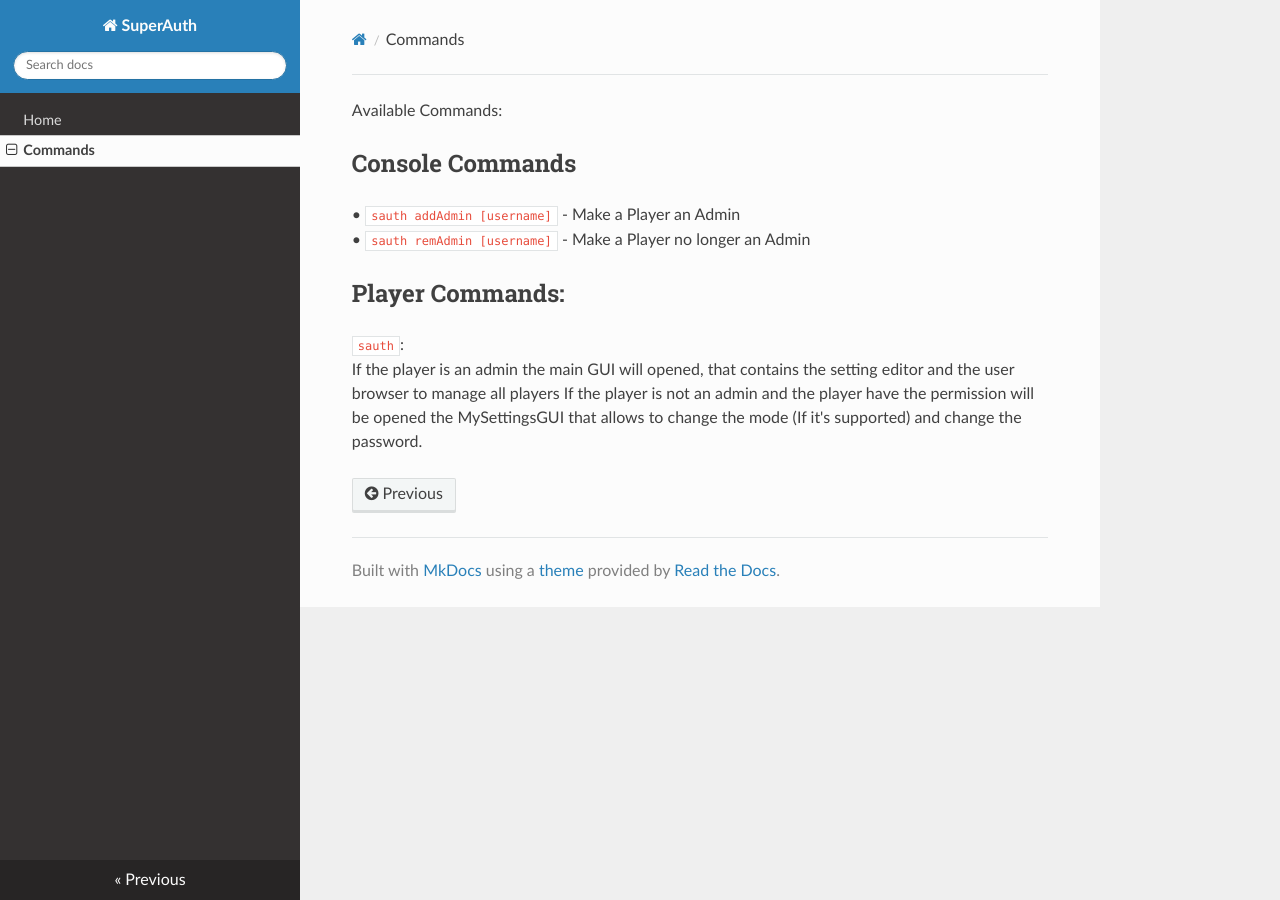
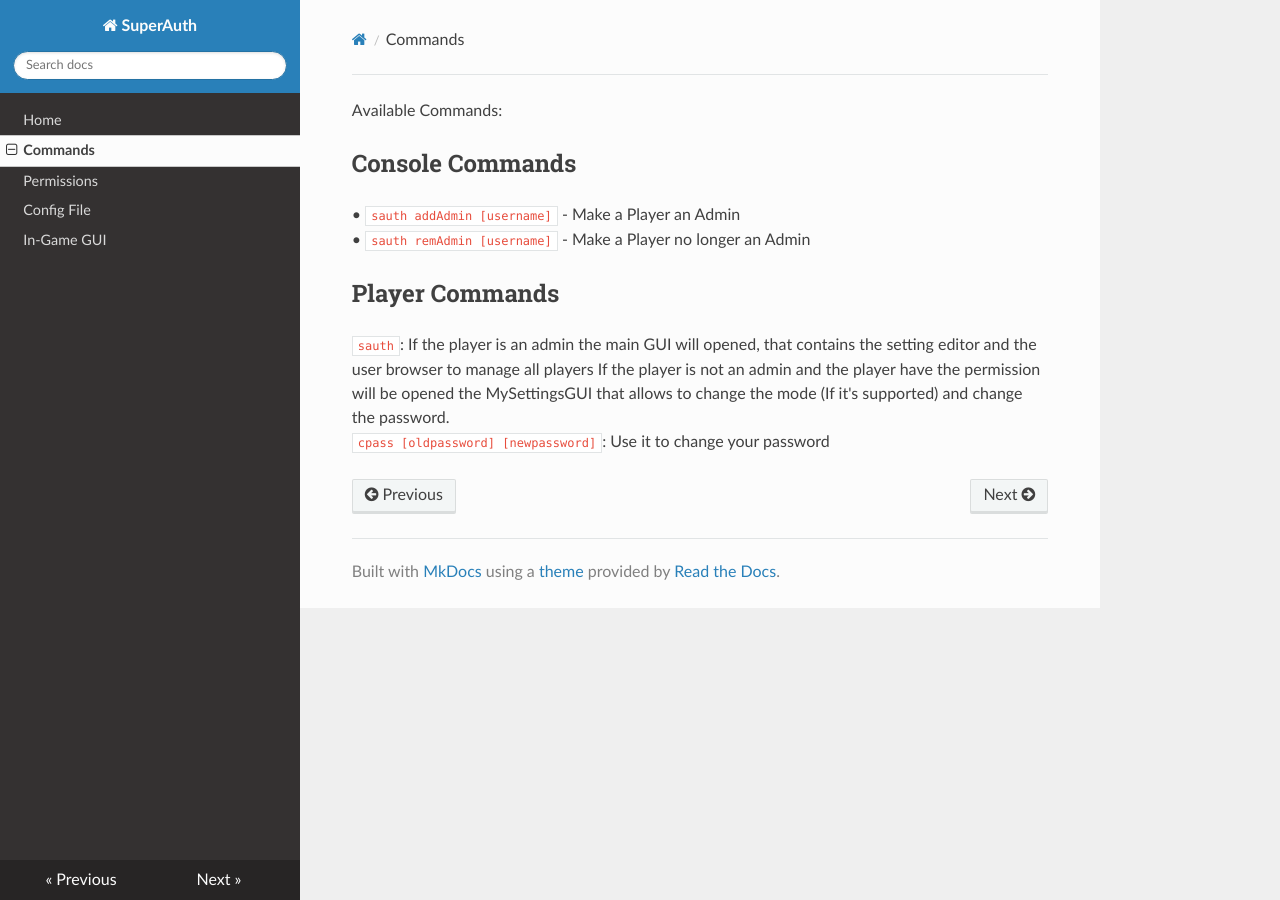
Before and after one commit to GuihJogos/Docs, an MkDocs documentation site: the page built from docs/commands.md, in a window 1280 px wide. Built offline with MkDocs 1.6.1, drawn with Linux system fonts in a browser that asks for light colours; nearby versions of some CDN libraries.

Commit message:
Added new Docs

```diff
--- a/docs/commands.md
+++ b/docs/commands.md
@@ -4,7 +4,8 @@ Available Commands:
 • `sauth addAdmin [username]` - Make a Player an Admin<br>
 • `sauth remAdmin [username]` - Make a Player no longer an Admin<br>
 
-## Player Commands:
-`sauth`:<br>
-If the player is an admin the main GUI will opened, that contains the setting editor and the user browser to manage all players
+## Player Commands
+`sauth`:  If the player is an admin the main GUI will opened, that contains the setting editor and the user browser to manage all players
 If the player is not an admin and the player have the permission will be opened the MySettingsGUI that allows to change the mode (If it's supported) and change the password.
+<br>
+`cpass [oldpassword] [newpassword]`: Use it to change your password
--- a/mkdocs.yml
+++ b/mkdocs.yml
@@ -2,4 +2,7 @@ site_name: SuperAuth
 nav:
   - Home: index.md
   - Commands: commands.md
+  - Permissions: permissions.md
+  - Config File: configfile.md
+  - In-Game GUI: gui.md
 theme: readthedocs
```
Also changed, not shown: docs/configfile.md (added, +48 -0 lines), docs/gui.md (added, +24 -0 lines), docs/index.md (+4 -0 lines), docs/permissions.md (added, +6 -0 lines), 1 other file.
